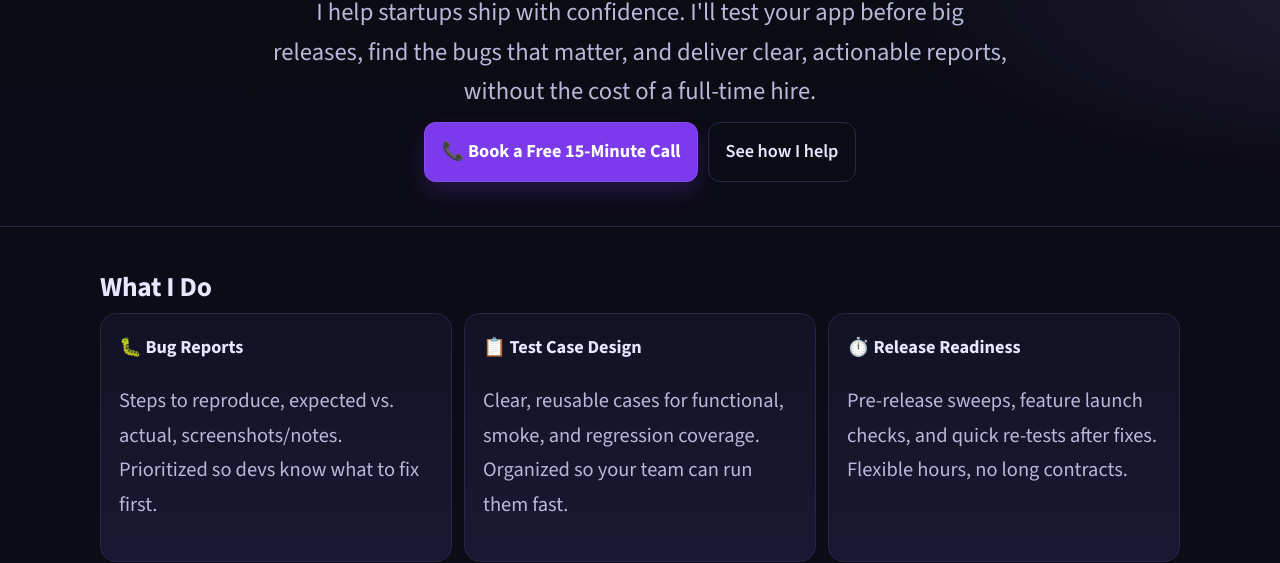
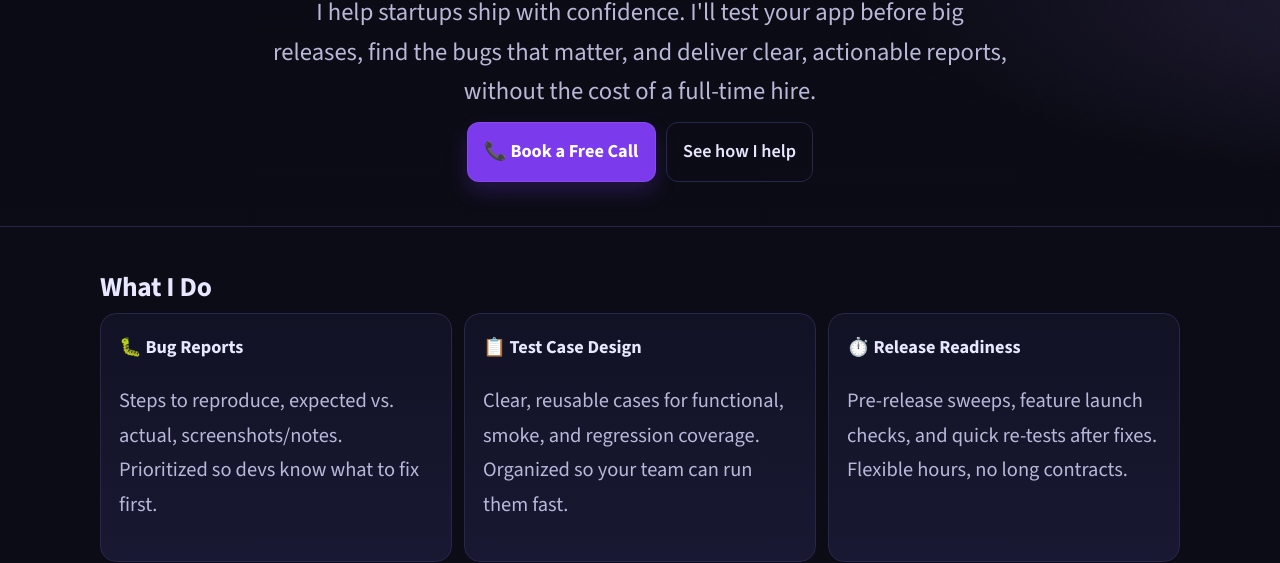
Before and after one commit to shelbexllc/shelbexllc.github.io, a plain HTML site: page index.html in a window 1280 px wide. Shown: the part 249-812 px from the top of the page. Drawn offline with nearby package versions, Linux system fonts and the light colour scheme.

Commit message:
Fix buttons

```diff
--- a/index.html
+++ b/index.html
@@ -223,7 +223,7 @@
           cost of a full-time hire.
         </p>
         <div class="btnbar center" style="margin:12px auto 0">
-          <a class="button" href="https://calendly.com/shelby-nesterqatest/30min">📞 Book a Free 15-Minute Call</a>
+          <a class="button" href="https://calendly.com/shelby-nesterqatest/30min">📞 Book a Free Call</a>
           <a class="button ghost" href="#services">See how I help</a>
         </div>
       </div>
```
